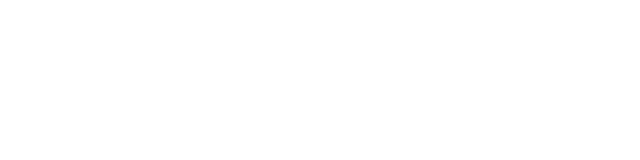
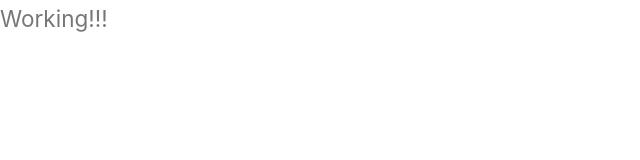
Before and after one commit to letz0703/youtube, a React (Create React App) app: page / in a window 1280 px wide. Shown: the top 160 px of the page, without its empty margins (0-640 px from the left). Built offline with nearby package versions, Linux system fonts and the light colour scheme.

Commit message:
220609 fix

```diff
--- a/src/App.jsx
+++ b/src/App.jsx
@@ -1,6 +1,6 @@
 import React, { Component } from "react";
-
 import "./App.css";
+import YtList from "./components/ytlist";
 
 export default class App extends Component {
   render() {
@@ -10,6 +10,7 @@
           rel="stylesheet"
           href="https://unpkg.com/tachyons@4.12.0/css/tachyons.min.css"
         />
+        <YtList />
       </div>
     );
   }
--- /dev/null
+++ b/src/components/ytlist.jsx
@@ -0,0 +1,7 @@
+import React, { Component } from "react";
+
+export default class Ytlist extends Component {
+  render() {
+    return <div className="f2">Working!!!</div>;
+  }
+}
```
